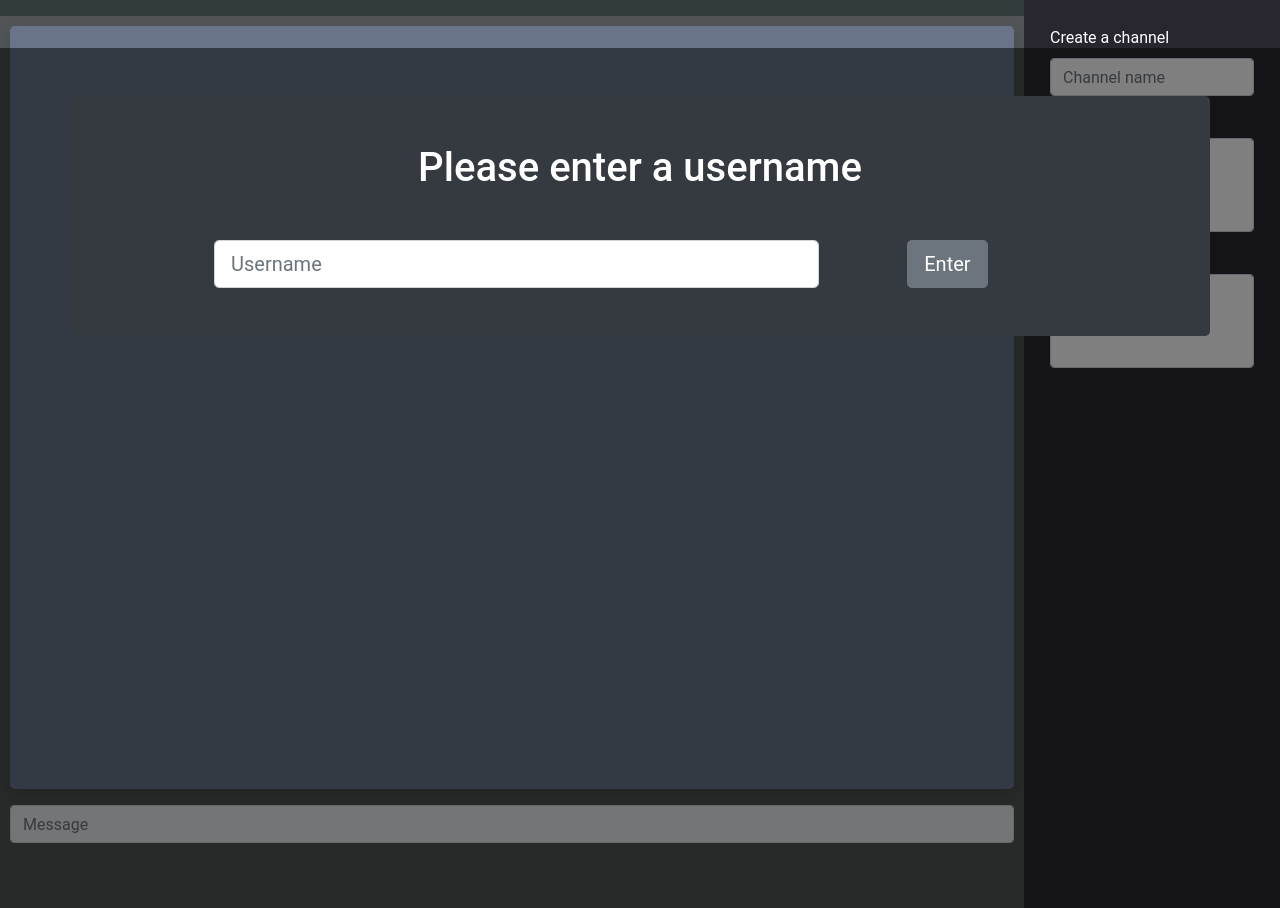
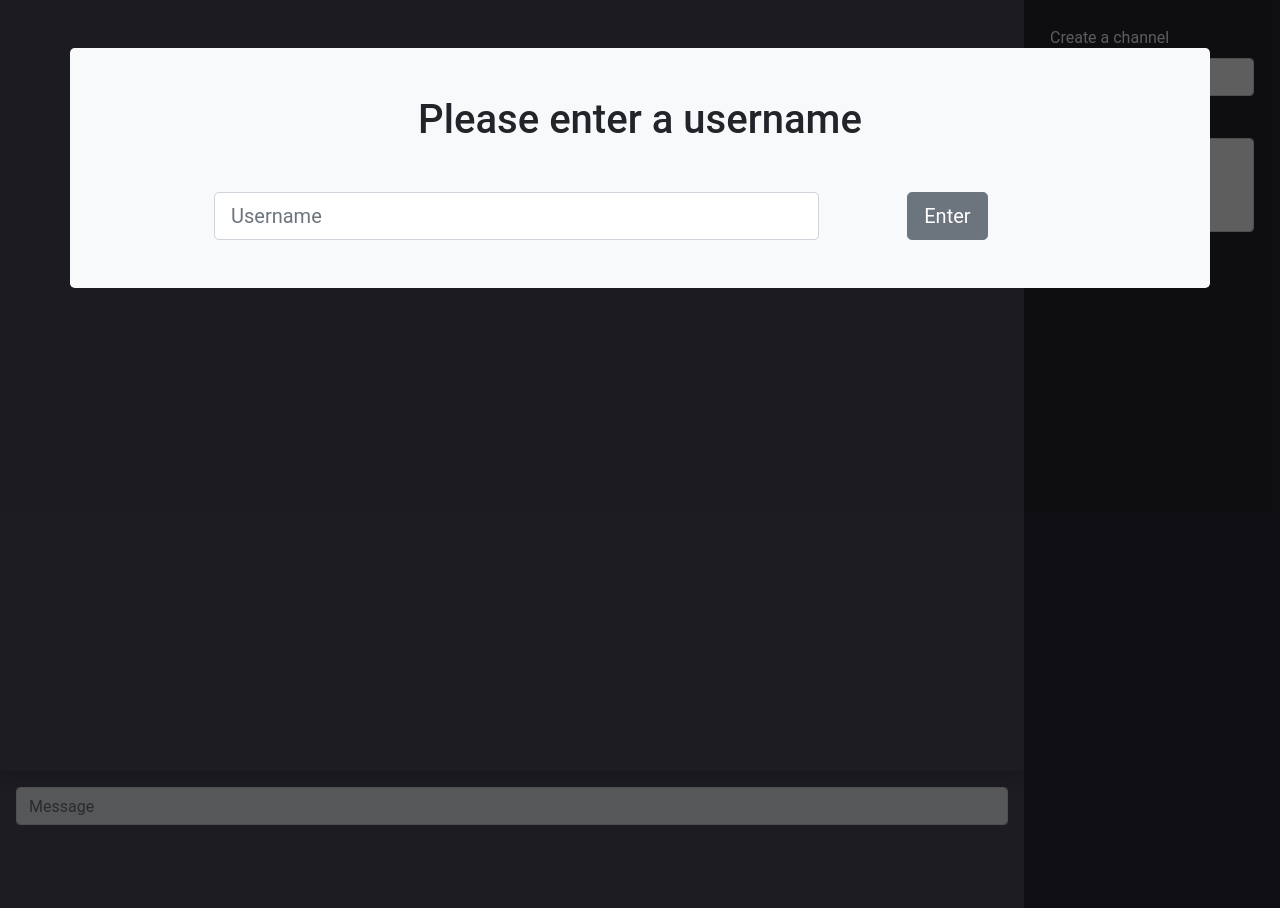
Before and after one commit to ThatAsian11/flask-flack, a Flask app: page / in a window 1280 px wide. Run offline with Flask 2, Linux system fonts and the light colour scheme; lists and menus that the app fills with data are empty; some libraries are stand-ins or nearby versions.

Commit message:
updated styles and refined the method of adding messages to the board

```diff
--- a/application.py
+++ b/application.py
@@ -63,7 +63,8 @@ def channel(channel):
 def sent_message(json):
     """Handle a new message being sent"""
     # Log the timestamp
-    my_time = time.strftime('%H:%M:%S on %d/%m/%y')
+    # my_time = time.strftime('%H:%M:%S on %d/%m/%y')
+    my_time = time.strftime('%I:%M:%S%p')
     # Assemble data into a dict
     my_data = {"user": json["user"], "msg" : json["msg"], "my_time": my_time}
     # Add data to the messages of the channel
--- a/static/style.css
+++ b/static/style.css
@@ -1,21 +1,21 @@
 html, body {
-  background-color: #323c3d;
+  background-color: #4d4b5a;
   height: 100%;
   font-family: 'Roboto', sans-serif;
 }
 .website {
   margin: 0;
-  color: white;
+  /* color: white; */
   height: 100%;
 }
 li {
-  list-style-type: square;
+  list-style-type: none;
 }
 #username_enter {
   display: none;
 }
 #channel_header {
-  background-color: #323c3d;
+  background-color: #35333f;
 }
 #message_area {
   width: 80%;
@@ -23,7 +23,7 @@ li {
   height: 100%;
   display: block;
   float: left;
-  background: #515555;
+  background: #4d4b5a;
   padding-bottom: 10px;
 }
 #channel_list {
@@ -34,10 +34,10 @@ li {
   width: 20%;
 }
 #message_view {
-  background: #697488;
-  margin: 10px;
+  background: #4d4b5a;
+  /* margin: 10px; */
   height: 85%;
-  padding: 5px;
+  /* padding: 5px; */
   overflow-y: scroll;
   overflow-x: hidden;
 }
@@ -45,13 +45,6 @@ li {
   margin: 10px;
 }
 #username_overlay {
-  /* padding: 200px;
-  padding-left: 600px; */
-  /* position: fixed;
-
-  width: 100%;
-  height: 100%;
-  background: rgba(44, 44, 48, 0.89); */
   display: block;
   position: fixed; /* Sit on top of the page content */
   width: 100%; /* Full width (cover the whole page) */
@@ -60,8 +53,8 @@ li {
   left: 0;
   right: 0;
   bottom: 0;
-  background-color: rgba(0,0,0,0.5); /* Black background with opacity */
-  z-index: 2; /* Specify a stack order in case you're using a different order for other elements */
+  background-color: rgba(0, 0, 0, 0.63); /* Black background with opacity */
+  z-index: 100; /* Specify a stack order in case you're using a different order for other elements */
 }
 .footer {
    position: fixed;
--- a/templates/index.html
+++ b/templates/index.html
@@ -1,12 +1,9 @@
 {% extends "layout.html" %}
 
-{% block title %}
-    Channel
-{% endblock %}
 {% block main %}
 <div class="website">
-  <div id="username_overlay" class="mt-5 p-5">
-    <div class="container mx-auto my-auto rounded-lg bg-dark text-center p-5 m-5">
+  <div id="username_overlay" class="p-5">
+    <div class="container mx-auto my-auto rounded-lg bg-light text-center p-5 m-5">
       <form>
         <h1>Please enter a username</h1>
         <div class="form-row mt-4">
@@ -28,38 +25,45 @@
   </div>
 
   <div id="message_area">
-    <div id="channel_header" class="text-center text-monospace"><h1 id="channel_name" class="p-2"></h1></div>
-    <div id="message_view" class="rounded-lg shadow"><ul id="messages"></ul>
+    <div id="channel_header" class="text-center"><h1 class="display-4 text-monospace text-light text-uppercase" id="channel_name" class="p-2"></h1></div>
+    <div id="message_view" class="rounded-lg shadow">
+      <!-- <ul id="messages" class="list-group list-group-flush"></ul>-->
+      <div class="list-group m-3" id="messages">
+
+      </div>
     </div>
-    <div class="form-group mt-3">
+    <div class="form-group m-3">
       <form id="new_message" onsubmit="javascript:return false">
-        <input class="form-control" autocomplete="off" id="message_submit" placeholder="Message" maxlength="120">
+        <input class="form-control" autocomplete="off" id="message_submit" placeholder="Message" maxlength="130">
       </form>
     </div>
   </div>
 
   <div id="channel_list" class="p-3">
     <div class="form-group">
-      <label for="exampleSelect2">Create a channel</label>
+      <label class="text-light" for="exampleSelect2">Create a channel</label>
       <form id="channel_create">
         <input class="form-control" id="create_channel" autocomplete="off" placeholder="Channel name">
       </form>
     </div>
     <div id="channels_list">
       <div class="form-group">
-        <label for="exampleSelect2">Channels</label>
+        <label class="text-light" for="exampleSelect2">Channels</label>
         <form id="Channel_pick" onsubmit="javascript:return false">
           <select multiple="" class="form-control" id="channels"></select>
         </form>
       </div>
     </div>
-    <div id="users_list">
-      <div class="form-group">
+    <div id="users_list" class="m-2">
+      <label class="text-light" for="users">All Users</label>
+      <ul class="list-group" id="users">
+      </ul>
+      <!-- <div class="form-group">
         <label for="exampleSelect2">All Users</label>
         <form id="users_all" onsubmit="javascript:return false">
           <select multiple="" class="form-control" id="users"></select>
         </form>
-      </div>
+      </div> -->
     </div>
   </div>
   <!-- <div class="footer"><h4>A chat application for CS50W by Sadat</h4></div> -->
--- a/templates/layout.html
+++ b/templates/layout.html
@@ -10,7 +10,7 @@
 
 	    <link href="{{ url_for('static', filename='style.css') }}" rel="stylesheet" type="text/css">
 
-	    <script src="https://code.jquery.com/jquery-3.1.1.min.js"></script>
+	    <script src="https://code.jquery.com/jquery-3.5.0.min.js"></script>
 	    <script src="https://cdnjs.cloudflare.com/ajax/libs/popper.js/1.12.3/umd/popper.min.js"></script>
 	    <script src="https://maxcdn.bootstrapcdn.com/bootstrap/4.0.0-beta.2/js/bootstrap.min.js"></script>
 
@@ -22,7 +22,7 @@
 			<!-- app's own JavaScript -->
 	    <script src = "{{ url_for('static', filename='scripts.js') }}"></script>
 
-	    <title>Flack: {% block title %}{% endblock %}</title>
+	    <title>Flack</title>
   	</head>
     <body>
   		<main>
```
Also changed, not shown: static/scripts.js (+84 -21 lines).
